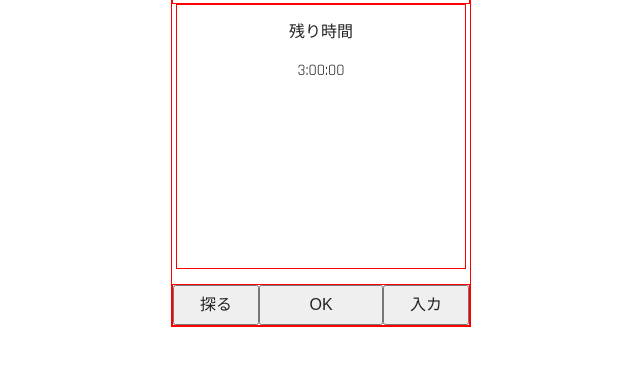
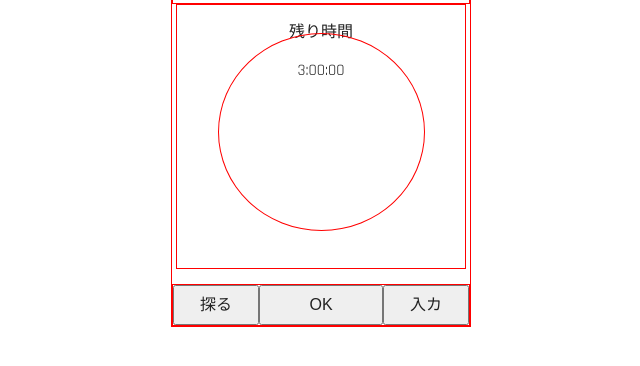
Before and after one commit to lawrenceabaeo/shimoneta-anti-pm-interface, a plain HTML site: page index.html in a window 1280 px wide. Shown: the part 50-416 px from the top of the page, without its empty margins (319-959 px from the left). Drawn offline with nearby package versions, Linux system fonts and the light colour scheme.

Commit message:
Add red-orb.

```diff
--- a/css/my-styles.scss
+++ b/css/my-styles.scss
@@ -52,6 +52,16 @@ $main-content-width: 298px;
   @include debug;
 }
 
+.red-orb {
+  margin-left: 41px; // approximated this one visually
+  margin-top: 28px;
+  position: absolute;
+  border-radius: 50%;
+  height: 196px;
+  width: 205px;
+  @include debug;
+}
+
 .text-remaining-time {
 }
 
--- a/index.html
+++ b/index.html
@@ -29,6 +29,7 @@
           </div>
 
           <div class='dark-gray-content-area'>
+            <div class='red-orb'></div>
             <p class='text-remaining-time'>残り時間</p>
             <div>
               <span class="text-countdown-numbers">0:00:00</span>
```
Also changed, not shown: css/my-styles.css, 1 other file.
